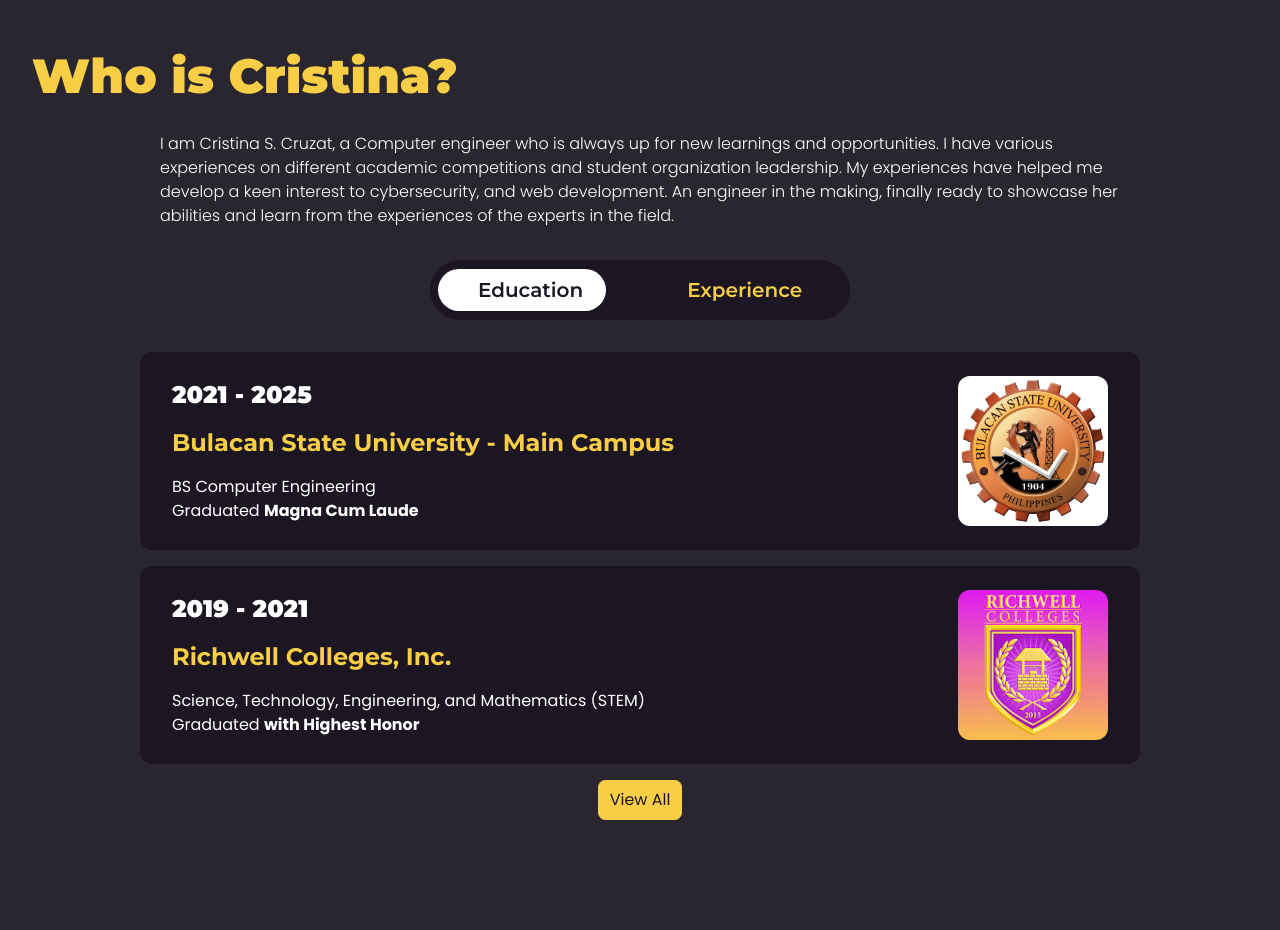
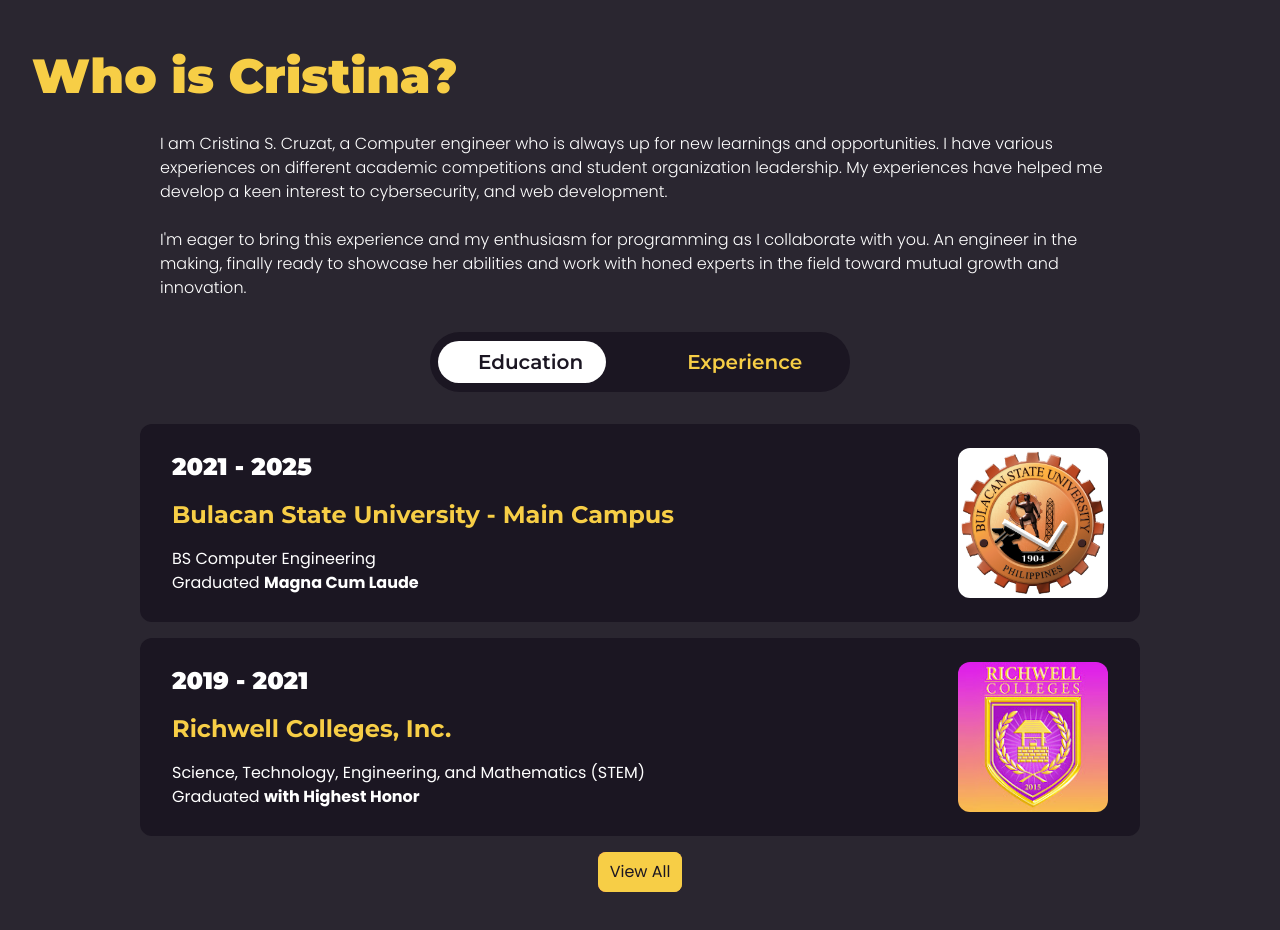
Before and after one commit to 71n4xx/portfolio-website, a React (Vite) app: page / in a window 1280 px wide. Shown: the part 980-1910 px from the top of the page. Built offline with nearby package versions, Linux system fonts and the light colour scheme.

Commit message:
summary updated

```diff
--- a/src/components/aboutSection/Summary.jsx
+++ b/src/components/aboutSection/Summary.jsx
@@ -30,9 +30,8 @@ const Summary = () => {
         learnings and opportunities. I have various experiences on different
         academic competitions and student organization leadership. My
         experiences have helped me develop a keen interest to cybersecurity, and
-        web development. An engineer in the making, finally ready to showcase
-        her abilities and learn from the experiences of the experts in the
-        field.
+        web development. <br></br><br></br>I'm eager to bring this experience and my enthusiasm for programming as I collaborate with you. An engineer in the making, finally ready to showcase
+        her abilities and work with honed experts in the field toward mutual growth and innovation.
       </motion.div>
     </div>
   );
```
